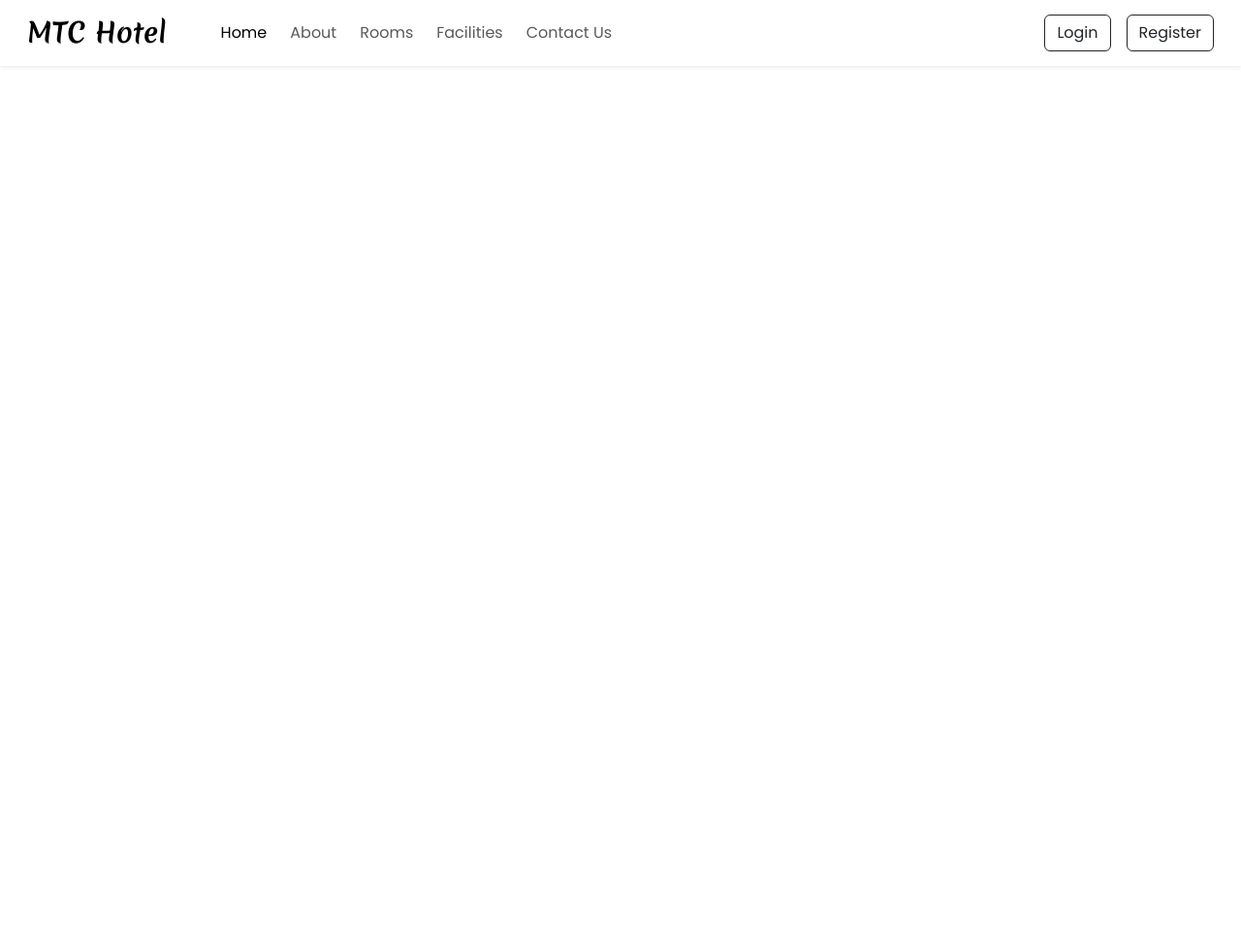
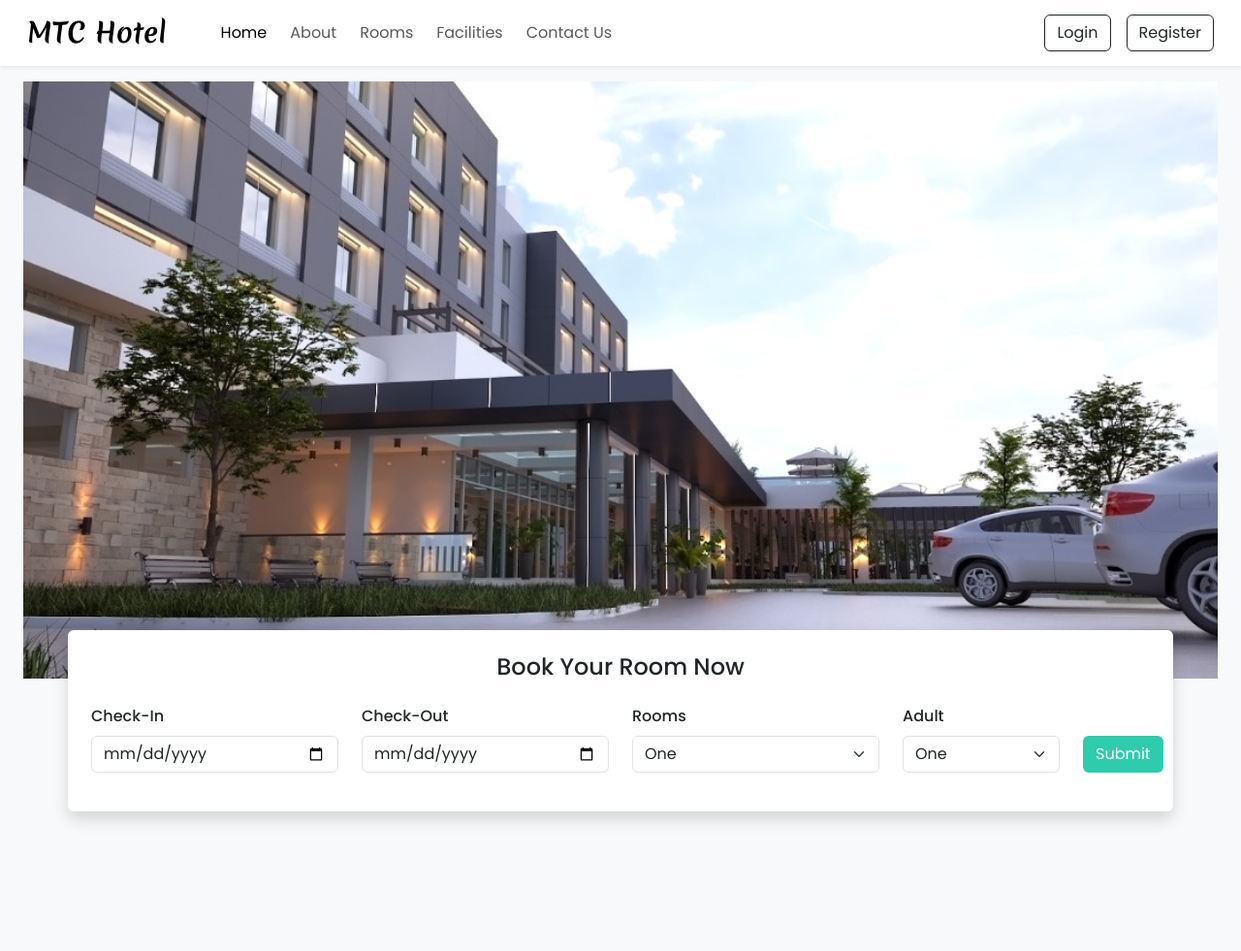
Before and after one commit to OluwaTobba/hotel_management_website, a PHP site: page / in a window 1280 px wide. Shown: the whole page at 97% size. Before the commit the page ends 69 px from the top, so only its background shows below. Run offline with PHP 8.4, Linux system fonts and the light colour scheme.

Commit message:
Booking Availability Form Added

```diff
--- a/index.php
+++ b/index.php
@@ -9,6 +9,9 @@
     <!-- Bootstrap Styling -->
     <link href="https://cdn.jsdelivr.net/npm/bootstrap@5.3.3/dist/css/bootstrap.min.css" rel="stylesheet" integrity="sha384-QWTKZyjpPEjISv5WaRU9OFeRpok6YctnYmDr5pNlyT2bRjXh0JMhjY6hW+ALEwIH" crossorigin="anonymous">
     <link rel="stylesheet" href="https://cdn.jsdelivr.net/npm/bootstrap-icons@1.11.3/font/bootstrap-icons.min.css">
+
+    <!-- Swiper JS -->
+    <link rel="stylesheet" href="https://cdn.jsdelivr.net/npm/swiper@11/swiper-bundle.min.css" />
 
     <!-- Google Font -->
     <link href="https://fonts.googleapis.com/css2?family=Merienda:wght@300..900&family=Poppins:ital,wght@0,100;0,200;0,300;0,400;0,500;0,600;0,700;0,800;0,900;1,100;1,200;1,300;1,400;1,500;1,600;1,700;1,800;1,900&display=swap" rel="stylesheet">
@@ -38,9 +41,28 @@
             }
         /* end of number input hide */
 
+        .custom-bg {
+            background-color: #2eccac;
+        }
+        .custom-bg:hover {
+            background-color: #279e8c;
+        }
+
+        .booking-form {
+            margin-top: -50px;
+            z-index: 2;
+            position: relative;
+        }
+        @media screen and (max-width: 578px){
+            .booking-form {
+                margin-top: 25px;
+                padding: 0 35px;
+            }
+        }
+
     </style>
 </head>
-<body>
+<body class="bg-light">
 
     <!-- Navbar -->
     <nav class="navbar navbar-expand-lg nav-light bg-white px-lg-3 py-lg-2 shadow-sm sticky-top">
@@ -203,6 +225,99 @@
     </div>
     <!-- End of Registration Modal -->
 
+    <!-- Header Carousel -->
+    <div class="container-fluid px-lg-4 mt-3">
+        <div class="swiper swiper-container">
+            <div class="swiper-wrapper header-img">
+                <div class="swiper-slide">
+                    <img src="images/carousels/jagz-1.jpg" class="d-block w-100" />
+                </div>
+                <div class="swiper-slide">
+                    <img src="images/carousels/jagz-2.jpg" class="d-block w-100" />
+                </div>
+                <div class="swiper-slide">
+                    <img src="images/carousels/jagz-3.jpg" class="d-block w-100" />
+                </div>
+            </div>
+        </div>
+    </div>
+    <!-- End of Header Carousel -->
+
+    <!-- Booking Availability Form -->
+    <div class="container booking-form">
+        <div class="row">
+
+            <div class="col-lg-12 p-4 bg-white shadow rounded">
+
+                <h4 class="text-center mb-4">Book Your Room Now</h4>
+
+                <form>
+
+                    <div class="row align-items-end">
+
+                        <div class="col-lg-3 mb-3">
+                            <label class="form-label" style="font-weight: 500;">Check-In</label>
+                            <input type="date" id="checkin" name="checkin" class="form-control shadow-none" required>
+                        </div>
+                        <div class="col-lg-3 mb-3">
+                            <label class="form-label" style="font-weight: 500;">Check-Out</label>
+                            <input type="date" id="checkin" name="checkin" class="form-control shadow-none" required>
+                        </div>
+                        <div class="col-lg-3 mb-3">
+                            <label class="form-label" style="font-weight: 500;">Rooms</label>
+                            <select class="form-select shadow-none">
+                                <option value="1">One</option>
+                                <option value="2">Two</option>
+                                <option value="3">Three</option>
+                                <option value="4">Four</option>
+                            </select>
+                        </div>
+                        <div class="col-lg-2 mb-3">
+                            <label class="form-label" style="font-weight: 500;">Adult</label>
+                            <select class="form-select shadow-none">
+                                <option value="1">One</option>
+                                <option value="2">Two</option>
+                                <option value="3">Three</option>
+                                <option value="4">Four</option>
+                            </select>
+                        </div>
+                        <div class="col-lg-1 mb-lg-3 mt-2">
+                            <button type="submit" class="btn text-white shadow-none custom-bg">Submit</button>
+                        </div>
+
+                    </div>
+
+                </form>
+
+            </div>
+
+        </div>
+    </div>
+    <!-- End of Booking Availability Form -->
+
+    <!-- Rooms Section -->
+    <!-- End of Rooms Section -->
+
+    <br><br><br>
+    <br><br><br>
+
+    <!-- Bootstrap CDN -->
     <script src="https://cdn.jsdelivr.net/npm/bootstrap@5.3.3/dist/js/bootstrap.bundle.min.js" integrity="sha384-YvpcrYf0tY3lHB60NNkmXc5s9fDVZLESaAA55NDzOxhy9GkcIdslK1eN7N6jIeHz" crossorigin="anonymous"></script>
+
+    <!-- Swiper JS CDN -->
+    <script src="https://cdn.jsdelivr.net/npm/swiper@11/swiper-bundle.min.js"></script>
+    <!-- Initialize Swiper -->
+    <script>
+        var swiper = new Swiper(".swiper-container", {
+        spaceBetween: 30,
+        effect: "fade",
+        loop: true,
+        autoplay:{
+            delay: 2500,
+            disableOnInteraction: false,
+        }
+        });
+    </script>
+
 </body>
 </html>
```
Also changed, not shown: README.md, images/carousels/jagz-1.jpg (added), images/carousels/jagz-2.jpg (added), images/carousels/jagz-3.jpg (added).
